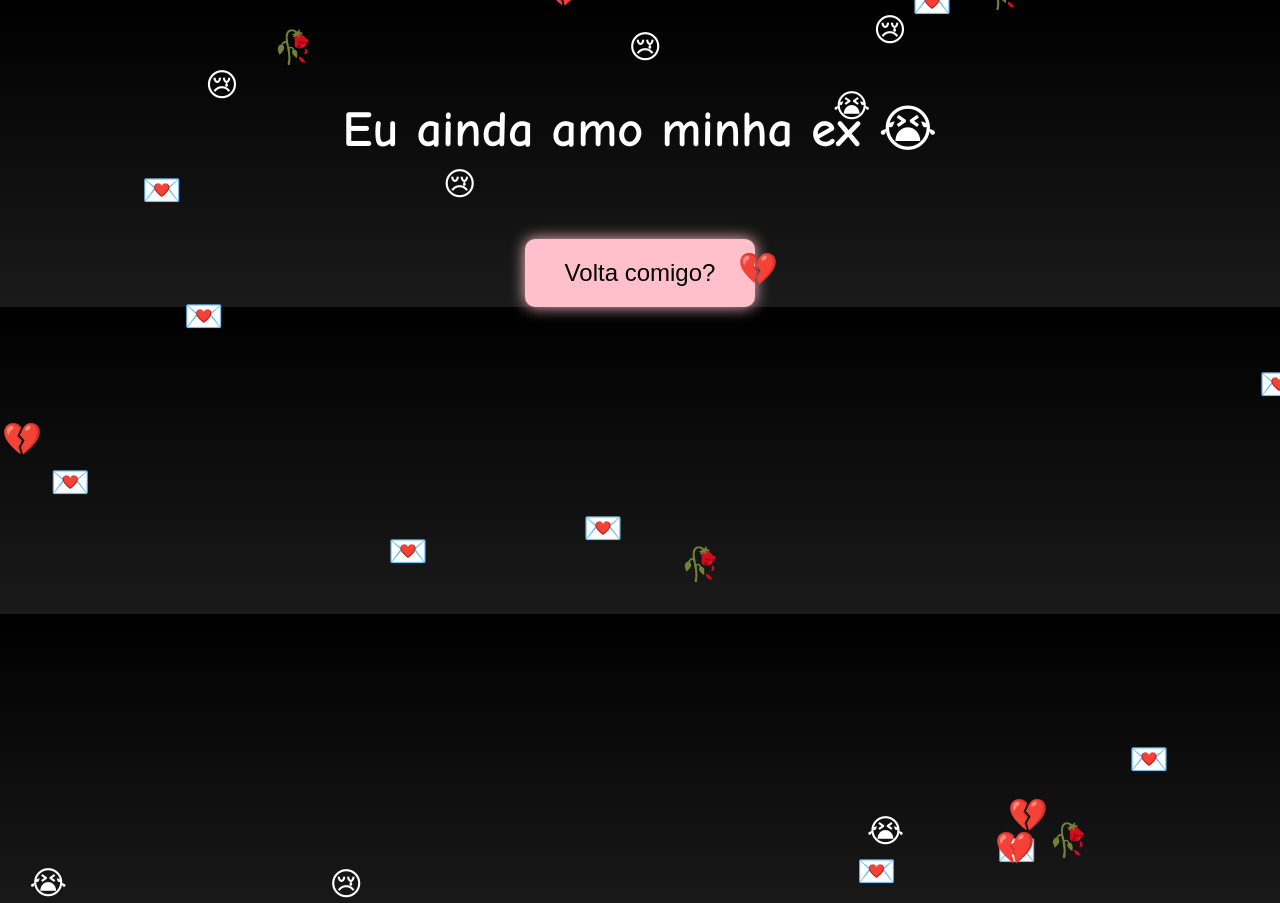
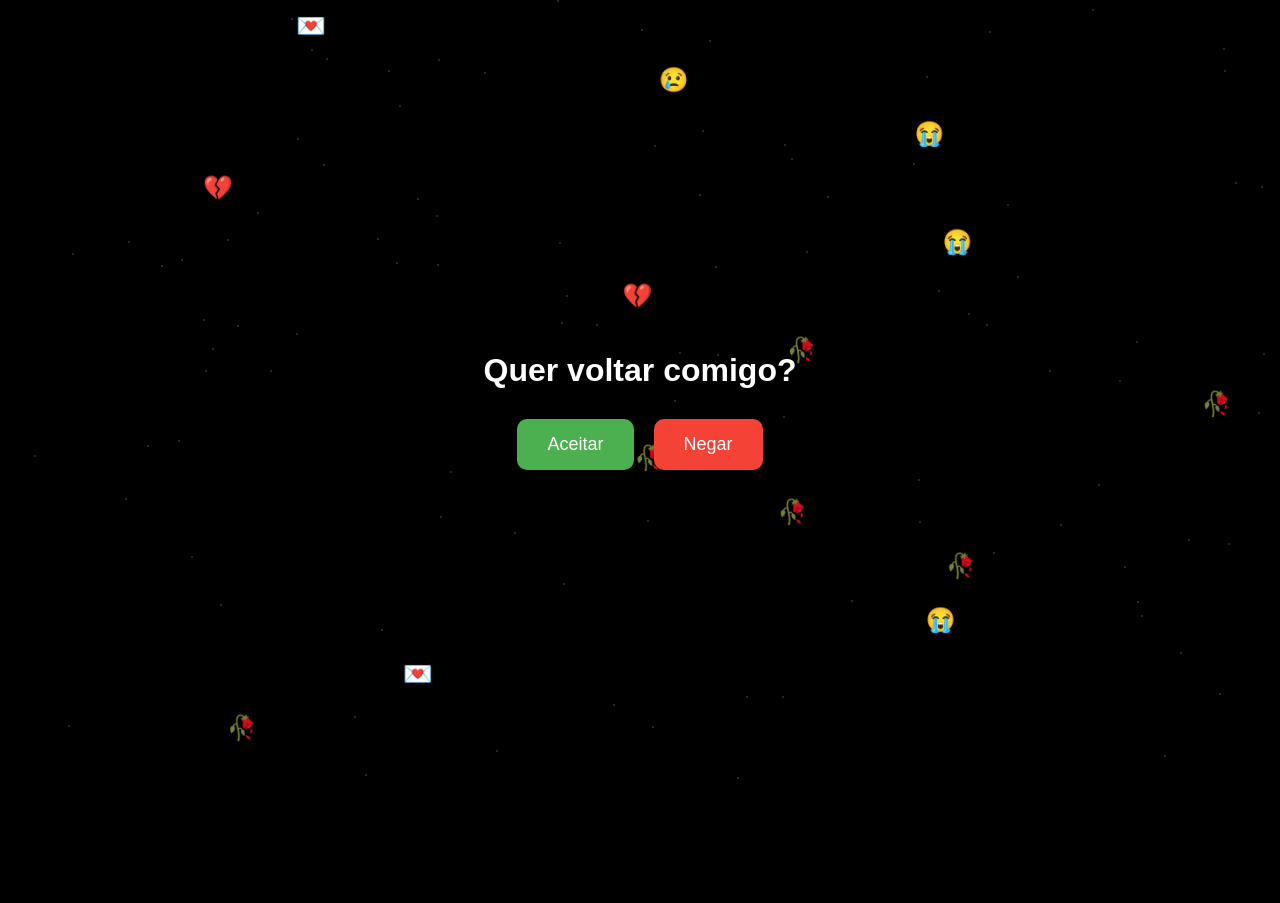
Before and after one commit to Laguitos01/port, a plain HTML site: page index.html in a window 1280 px wide. After the commit the page ends 800 px from the top, so only its background shows below. Drawn offline with Linux system fonts and the light colour scheme.

Commit message:
Add files via upload

```diff
--- a/index.html
+++ b/index.html
@@ -2,84 +2,136 @@
 <html lang="pt-BR">
 <head>
     <meta charset="UTF-8">
-  <title>Eu ainda amo minha ex 😭</title>
+    <meta name="viewport" content="width=device-width, initial-scale=1.0">
+    <title>Voltar comigo?</title>
     <style>
         body {
             margin: 0;
-      padding: 0;
-      background: linear-gradient(to bottom, #000000, #1a1a1a);
+            overflow: hidden;
+            background: black;
             color: white;
-      font-family: 'Comic Sans MS', cursive;
-      text-align: center;
-      overflow: hidden;
+            font-family: Arial, sans-serif;
+            height: 100vh;
+            display: flex;
+            flex-direction: column;
+            justify-content: center;
+            align-items: center;
+            position: relative;
         }
-
         h1 {
-      font-size: 3em;
-      margin-top: 100px;
-      animation: pulse 2s infinite;
+            margin-bottom: 30px;
+            z-index: 2;
         }
-
+        .buttons {
+            display: flex;
+            gap: 20px;
+            position: relative;
+            z-index: 2;
+        }
         button {
-      padding: 20px 40px;
-      font-size: 1.5em;
-      margin-top: 50px;
-      background-color: pink;
+            padding: 15px 30px;
+            font-size: 18px;
             border: none;
             border-radius: 10px;
             cursor: pointer;
-      box-shadow: 0 0 15px pink;
-      transition: transform 0.2s ease;
+            transition: background-color 0.3s, transform 0.3s;
         }
-
-    button:hover {
-      transform: scale(1.1);
+        .accept {
+            background-color: #4CAF50;
+            color: white;
         }
-
-    @keyframes pulse {
-      0% { transform: scale(1); }
-      50% { transform: scale(1.05); }
-      100% { transform: scale(1); }
+        .accept:hover {
+            background-color: #45a049;
         }
-
+        .deny {
+            background-color: #f44336;
+            color: white;
+        }
+        .deny:hover {
+            background-color: #e53935;
+        }
+        .star {
+            position: absolute;
+            width: 2px;
+            height: 2px;
+            background: white;
+            border-radius: 50%;
+            animation: twinkle 2s infinite;
+        }
+        @keyframes twinkle {
+            0%, 100% { opacity: 0.8; }
+            50% { opacity: 0.2; }
+        }
         .emoji {
             position: absolute;
-      font-size: 2em;
+            font-size: 24px;
             animation: fall 5s linear infinite;
-      pointer-events: none;
         }
-
         @keyframes fall {
-      0% { top: -10%; }
-      100% { top: 110%; }
+            0% { transform: translateY(-100px); }
+            100% { transform: translateY(100vh); }
         }
     </style>
 </head>
 <body>
-
-  <h1>Eu ainda amo minha ex 😭</h1>
-  <button onclick="declararAmor()">Volta comigo?</button>
-
-  <audio autoplay loop>
-    <source src="https://www.soundhelix.com/examples/mp3/SoundHelix-Song-2.mp3" type="audio/mpeg">
-  </audio>
+    <h1>Quer voltar comigo?</h1>
+    <div class="buttons">
+        <button class="accept" onclick="showLove()">Aceitar</button>
+        <button class="deny" id="denyButton" onclick="alert('vsfd 😢')">Negar</button>
+    </div>
 
     <script>
-    function declararAmor() {
-      alert("é serio renatinha grata");
+        const denyButton = document.getElementById('denyButton');
+
+        denyButton.addEventListener('mouseover', () => {
+            const bodyWidth = document.body.clientWidth;
+            const bodyHeight = document.body.clientHeight;
+
+            const newX = Math.random() * (bodyWidth - denyButton.offsetWidth);
+            const newY = Math.random() * (bodyHeight - denyButton.offsetHeight);
+
+            denyButton.style.position = 'absolute';
+            denyButton.style.left = `${newX}px`;
+            denyButton.style.top = `${newY}px`;
+        });
+
+        function createStar() {
+            const star = document.createElement('div');
+            star.classList.add('star');
+            star.style.top = Math.random() * window.innerHeight + 'px';
+            star.style.left = Math.random() * window.innerWidth + 'px';
+            document.body.appendChild(star);
         }
 
-    // Emojis caindo
-    const emojis = ["💔", "😭", "💌", "😢", "🥀"];
+        for (let i = 0; i < 100; i++) {
+            createStar();
+        }
+
+        function showLove() {
+            alert('EBAAAAAA somos infinitos ❤️');
             for (let i = 0; i < 30; i++) {
-      const emoji = document.createElement("div");
-      emoji.classList.add("emoji");
-      emoji.textContent = emojis[Math.floor(Math.random() * emojis.length)];
-      emoji.style.left = Math.random() * 100 + "vw";
-      emoji.style.animationDuration = (3 + Math.random() * 3) + "s";
+                const emoji = document.createElement('div');
+                emoji.classList.add('emoji');
+                emoji.style.left = Math.random() * window.innerWidth + 'px';
+                emoji.innerText = '❤️';
                 document.body.appendChild(emoji);
+                setTimeout(() => emoji.remove(), 5000);
             }
+        }
+
+        const sadEmojis = ['💔', '😭', '💌', '😢', '🥀'];
+
+        function createSadEmoji() {
+            const emoji = document.createElement('div');
+            emoji.classList.add('emoji');
+            emoji.style.left = Math.random() * window.innerWidth + 'px';
+            emoji.style.top = '-50px';
+            emoji.innerText = sadEmojis[Math.floor(Math.random() * sadEmojis.length)];
+            document.body.appendChild(emoji);
+            setTimeout(() => emoji.remove(), 5000);
+        }
+
+        setInterval(createSadEmoji, 300);
     </script>
-
 </body>
 </html>
```
Lines whose indentation alone changed are shown as unchanged.
